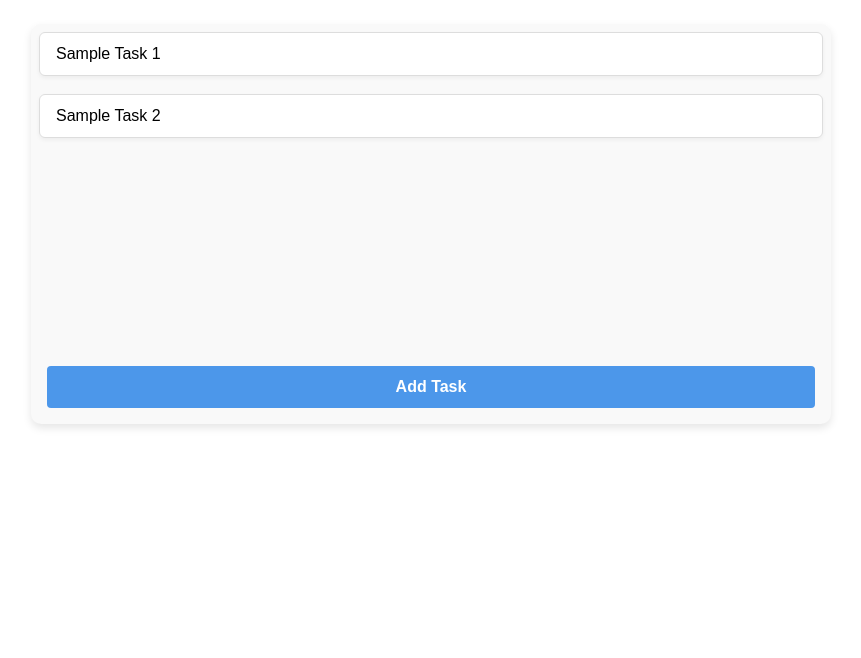
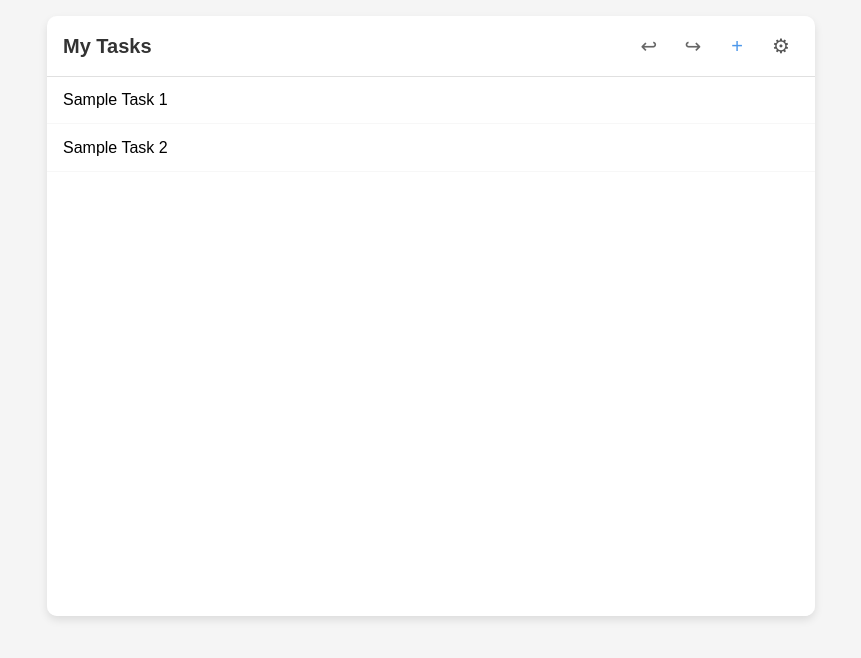
Before and after one commit to mcon754/airport-5, a React (Create React App) app: page / in a window 1280 px wide. Shown: the top 658 px of the page, without its empty margins (209-1070 px from the left). Built offline with nearby package versions, Linux system fonts and the light colour scheme.

Commit message:
UI shaping up

```diff
--- a/public/index.html
+++ b/public/index.html
@@ -24,7 +24,7 @@
       work correctly both with client-side routing and a non-root public URL.
       Learn how to configure a non-root public URL by running `npm run build`.
     -->
-    <title>React App</title>
+    <title>Task Manager</title>
   </head>
   <body>
     <noscript>You need to enable JavaScript to run this app.</noscript>
--- a/src/App.css
+++ b/src/App.css
@@ -10,27 +10,147 @@
   border-radius: 10px;
   box-shadow: 0 4px 8px rgba(0, 0, 0, 0.1);
   overflow: hidden;
-  min-height: 400px;
+  height: auto;
+  min-height: 600px; /* Height for up to 10 tasks */
+  max-height: calc(100vh - 2rem);
   display: flex;
   flex-direction: column;
 }
 
+/* Mobile styles */
+@media (max-width: 768px) {
+  .app {
+    padding: 0;
+    max-width: 100%;
+  }
+
+  .task-list-view {
+    background-color: transparent;
+    border-radius: 0;
+    box-shadow: none;
+    height: 100vh;
+    max-height: none;
+  }
+}
+
+/* Header Styles */
+.task-header {
+  display: flex;
+  justify-content: space-between;
+  align-items: center;
+  padding: 0.75rem 1rem;
+  background-color: #ffffff;
+  border-bottom: 1px solid #e0e0e0;
+  box-shadow: 0 2px 4px rgba(0, 0, 0, 0.05);
+}
+
+/* Mobile styles for header */
+@media (max-width: 768px) {
+  .task-header {
+    background-color: #f9f9f9;
+    box-shadow: 0 1px 2px rgba(0, 0, 0, 0.1);
+  }
+}
+
+.header-left {
+  display: flex;
+  align-items: center;
+  gap: 0.5rem;
+}
+
+.header-title {
+  margin: 0;
+  font-size: 1.25rem;
+  font-weight: 600;
+  color: #333;
+}
+
+.header-actions {
+  display: flex;
+  gap: 0.5rem;
+}
+
+.header-button {
+  background-color: transparent;
+  border: none;
+  border-radius: 50%;
+  width: 36px;
+  height: 36px;
+  display: flex;
+  align-items: center;
+  justify-content: center;
+  cursor: pointer;
+  transition: background-color 0.2s;
+  font-size: 1.25rem;
+}
+
+.header-button:hover {
+  background-color: #f0f0f0;
+}
+
+.header-button:disabled {
+  opacity: 0.5;
+  cursor: not-allowed;
+}
+
+.back-button {
+  background-color: transparent;
+  border: none;
+  border-radius: 50%;
+  width: 36px;
+  height: 36px;
+  display: flex;
+  align-items: center;
+  justify-content: center;
+  cursor: pointer;
+  font-size: 1.25rem;
+}
+
+.back-button:hover {
+  background-color: #f0f0f0;
+}
+
 .task-list {
-  padding: 0.5rem;
+  padding: 0;
   flex-grow: 1;
+  overflow-y: auto;
+  background-color: #fff;
+}
+
+/* Mobile styles for task list */
+@media (max-width: 768px) {
+  .task-list {
+    background-color: transparent;
+  }
 }
 
 .task-item {
   background-color: white;
-  border-radius: 6px;
-  margin-bottom: 8px;
-  padding: 12px 16px;
-  box-shadow: 0 2px 4px rgba(0, 0, 0, 0.05);
+  border-bottom: 1px solid #eaeaea;
+  padding: 14px 16px;
   cursor: grab;
   position: relative;
   overflow: hidden;
   user-select: none;
   touch-action: none;
+  transition: background-color 0.2s;
+  margin-bottom: 2px; /* Small gap between tasks */
+  box-shadow: 0 1px 0 rgba(0, 0, 0, 0.03);
+}
+
+.task-item:hover {
+  background-color: #f9f9f9;
+}
+
+.task-item:last-child {
+  border-bottom: none;
+}
+
+/* Mobile styles for task items */
+@media (max-width: 768px) {
+  .task-item {
+    border-bottom: 1px solid #f0f0f0;
+  }
 }
 
 .task-item.swiping {
@@ -41,6 +161,7 @@
   display: flex;
   align-items: center;
   justify-content: space-between;
+  width: 100%;
 }
 
 .task-text {
@@ -75,40 +196,17 @@
   box-shadow: 0 0 0 2px rgba(122, 192, 255, 0.2);
 }
 
-.back-button {
-  background-color: #f3f3f3;
-  border: none;
-  border-radius: 4px;
-  padding: 8px 16px;
-  margin: 1rem;
-  font-weight: bold;
-  cursor: pointer;
-  transition: background-color 0.2s;
+/* Button styles moved to header */
+.add-button {
+  color: #4c97ea;
 }
 
-.back-button:hover {
-  background-color: #e6e6e6;
+.undo-button, .redo-button {
+  color: #666;
 }
 
-.add-task-button {
-  background-color: #4c97ea;
-  color: white;
-  border: none;
-  border-radius: 4px;
-  padding: 12px 16px;
-  margin: 1rem;
-  font-weight: bold;
-  cursor: pointer;
-  transition: background-color 0.2s;
-}
-
-.add-task-button:hover {
-  background-color: #3a85d8;
-}
-
-.add-task-button:disabled {
-  background-color: #cccccc;
-  cursor: not-allowed;
+.settings-button {
+  color: #555;
 }
 
 /* Animation for drag */
--- a/src/components/TaskListView.tsx
+++ b/src/components/TaskListView.tsx
@@ -128,6 +128,46 @@ const TaskItem = React.memo(function TaskItem({
          prevProps.swipeOffset === nextProps.swipeOffset &&
          prevProps.isEditing === nextProps.isEditing;
 });
+
+// Header component
+const Header: React.FC<{
+  parentTaskText?: string;
+  onBack?: () => void;
+  onAddTask: () => void;
+  canAddTask: boolean;
+}> = ({ parentTaskText, onBack, onAddTask, canAddTask }) => {
+  return (
+    <div className="task-header">
+      <div className="header-left">
+        {onBack && (
+          <button className="back-button" onClick={onBack}>
+            <span className="back-icon">←</span>
+          </button>
+        )}
+        <h2 className="header-title">{parentTaskText || 'Tasks'}</h2>
+      </div>
+      <div className="header-actions">
+        <button className="header-button undo-button" title="Undo">
+          <span>↩</span>
+        </button>
+        <button className="header-button redo-button" title="Redo">
+          <span>↪</span>
+        </button>
+        <button
+          className="header-button add-button"
+          onClick={onAddTask}
+          disabled={!canAddTask}
+          title="Add Task"
+        >
+          <span>+</span>
+        </button>
+        <button className="header-button settings-button" title="Settings">
+          <span>⚙</span>
+        </button>
+      </div>
+    </div>
+  );
+};
 
 // Main TaskListView component
 const TaskListView: React.FC<{
@@ -358,9 +398,12 @@ const TaskListView: React.FC<{
 
   return (
     <div className="task-list-view" ref={containerRef}>
-      {onBack && (
-        <button className="back-button" onClick={onBack}>Back</button>
-      )}
+      <Header
+        parentTaskText={onBack ? "Subtasks" : "My Tasks"}
+        onBack={onBack}
+        onAddTask={handleAddTask}
+        canAddTask={tasks.length < 10}
+      />
 
       {dndAdapter.current.wrapContainer(
         <div className="task-list">
@@ -383,14 +426,6 @@ const TaskListView: React.FC<{
           ))}
         </div>
       )}
-
-      <button
-        className="add-task-button"
-        onClick={handleAddTask}
-        disabled={tasks.length >= 10} // MAX_TASKS
-      >
-        Add Task
-      </button>
     </div>
   );
 };
--- a/src/index.css
+++ b/src/index.css
@@ -1,49 +1,102 @@
+/* Base Styles */
+body {
+  margin: 0;
+  font-family: -apple-system, BlinkMacSystemFont, 'Segoe UI', Roboto, Oxygen, Ubuntu, Cantarell, 'Open Sans', 'Helvetica Neue', sans-serif;
+  -webkit-font-smoothing: antialiased;
+  -moz-osx-font-smoothing: grayscale;
+  background-color: #f5f5f5;
+  height: 100vh;
+  overflow: hidden;
+}
+
+html {
+  box-sizing: border-box;
+}
+
+*, *:before, *:after {
+  box-sizing: inherit;
+}
+
+/* Mobile styles */
+@media (max-width: 768px) {
+  body {
+    background-color: #fff;
+  }
+}
+
 /* Task List Styles */
 .app {
   max-width: 600px;
   margin: 0 auto;
   padding: 20px;
-  font-family: -apple-system, BlinkMacSystemFont, 'Segoe UI', Roboto, Oxygen, Ubuntu, Cantarell, 'Open Sans', 'Helvetica Neue', sans-serif;
 }
 
 .task-list-view {
   display: flex;
   flex-direction: column;
-  gap: 10px;
+  background-color: white;
+  border-radius: 8px;
+  box-shadow: 0 2px 10px rgba(0, 0, 0, 0.1);
+  overflow: hidden;
 }
 
-.back-button {
-  padding: 8px 16px;
-  background-color: #f0f0f0;
-  border: none;
-  border-radius: 4px;
-  font-size: 14px;
-  cursor: pointer;
-  margin-bottom: 10px;
-  align-self: flex-start;
+/* Header Styles */
+.task-header {
+  display: flex;
+  justify-content: space-between;
+  align-items: center;
+  padding: 12px 16px;
+  background-color: #ffffff;
+  border-bottom: 1px solid #eaeaea;
+}
+
+.header-left {
+  display: flex;
+  align-items: center;
+  gap: 8px;
+}
+
+.header-title {
+  margin: 0;
+  font-size: 18px;
+  font-weight: 600;
+}
+
+.header-actions {
+  display: flex;
+  gap: 8px;
 }
 
 .task-list {
   display: flex;
   flex-direction: column;
-  gap: 10px;
-  margin-bottom: 20px;
+  overflow-y: auto;
+  max-height: calc(100vh - 60px);
 }
 
 .task-item {
   background-color: white;
-  border: 1px solid #ddd;
-  border-radius: 6px;
+  border-bottom: 1px solid #eaeaea;
   padding: 15px;
-  box-shadow: 0 2px 4px rgba(0, 0, 0, 0.05);
   position: relative;
   user-select: none;
   overflow: hidden;
   touch-action: none; /* Capture all touch events */
-  margin-bottom: 5px;
   display: flex;
   justify-content: space-between;
   align-items: center;
+  margin-bottom: 2px; /* Small gap for visual separation */
+}
+
+/* Mobile styles for task items */
+@media (max-width: 768px) {
+  .task-list {
+    max-height: calc(100vh - 56px);
+  }
+
+  .task-item {
+    border-bottom: 1px solid #f0f0f0;
+  }
 }
 
 .task-content {
@@ -89,24 +142,39 @@
   outline: none;
 }
 
-.add-task-button {
-  padding: 12px;
-  background-color: #2196F3;
-  color: white;
+/* Button Styles */
+.header-button {
+  width: 32px;
+  height: 32px;
+  border-radius: 50%;
   border: none;
-  border-radius: 6px;
-  font-size: 16px;
+  background-color: transparent;
+  display: flex;
+  align-items: center;
+  justify-content: center;
   cursor: pointer;
   transition: background-color 0.2s;
 }
 
-.add-task-button:hover {
-  background-color: #1976D2;
+.header-button:hover {
+  background-color: #f0f0f0;
 }
 
-.add-task-button:disabled {
-  background-color: #ccc;
+.header-button:disabled {
+  opacity: 0.5;
   cursor: not-allowed;
+}
+
+.add-button {
+  color: #2196F3;
+}
+
+.undo-button, .redo-button {
+  color: #555;
+}
+
+.settings-button {
+  color: #555;
 }
 
 /* Swipe animation */
```
